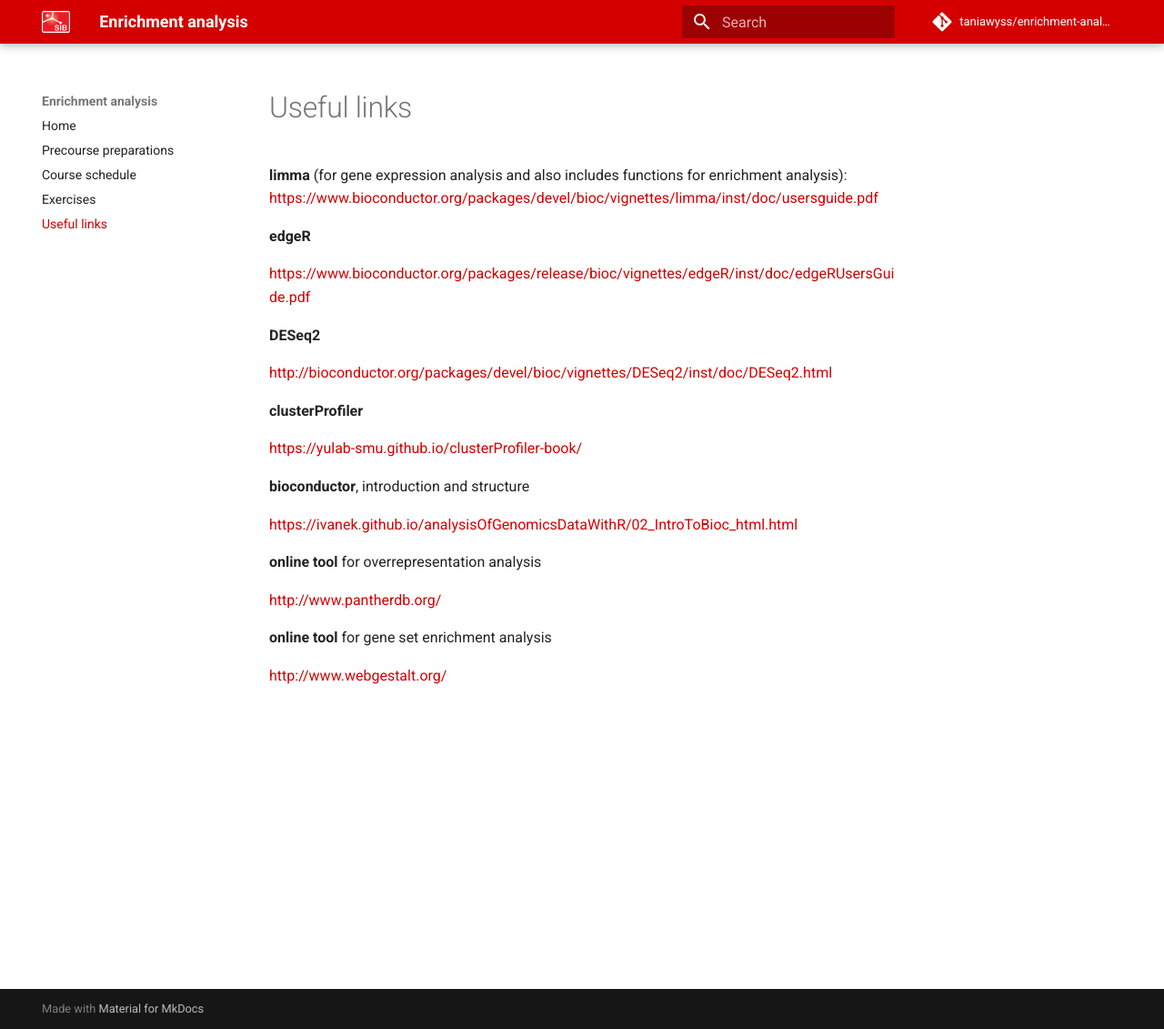
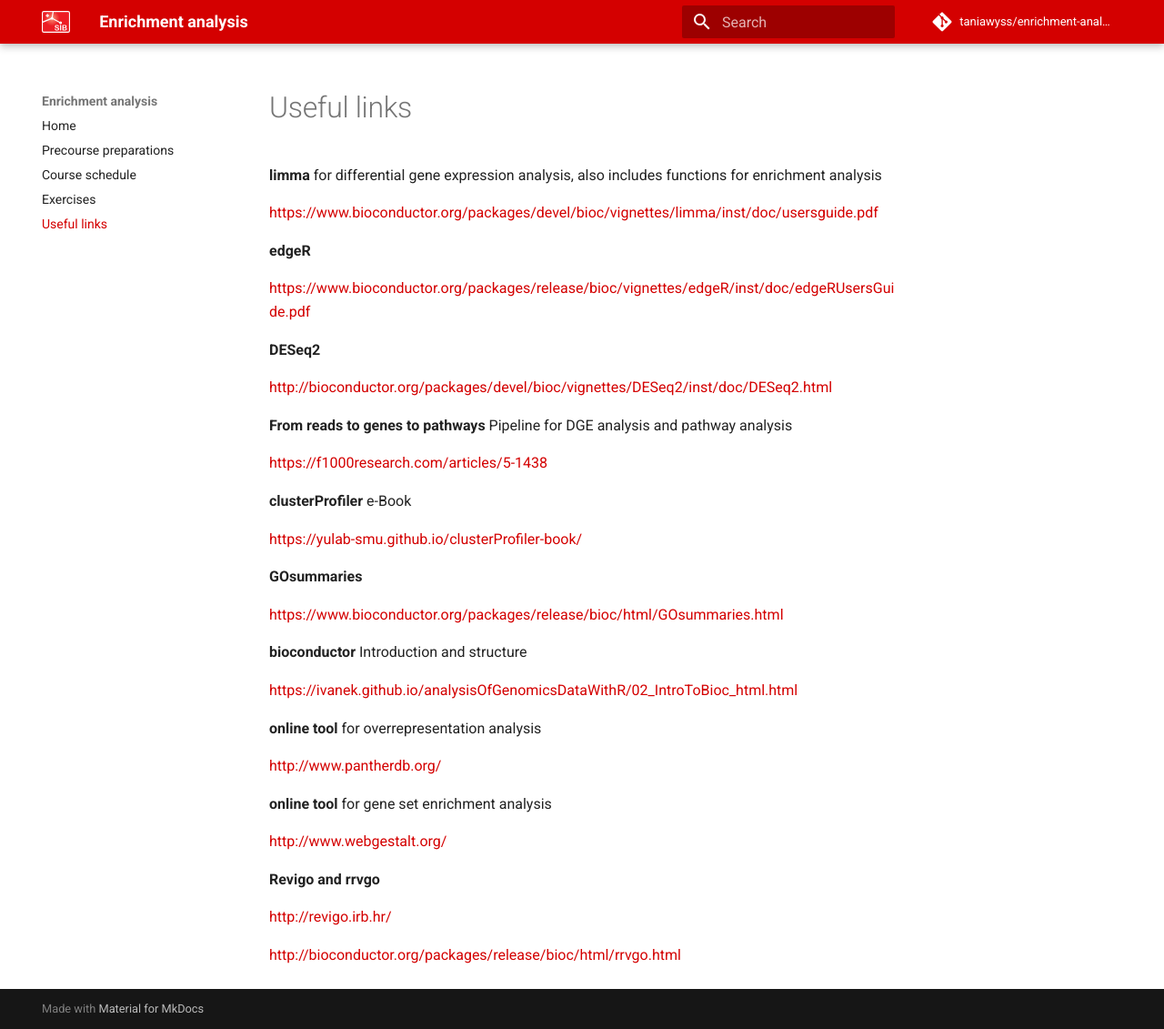
Before and after one commit to sib-swiss/enrichment-analysis-training, an MkDocs documentation site: the page built from docs/links.md, in a window 1280 px wide and 1131 px high. Shown: the whole window at 91% size. Built offline with MkDocs 1.6.1 and Material for MkDocs 9.7.7, drawn with Linux system fonts in a browser that asks for light colours; comment, search, counter and statistics services are not loaded.

```diff
--- a/docs/links.md
+++ b/docs/links.md
@@ -1,5 +1,6 @@
 
-**limma** (for gene expression analysis and also includes functions for enrichment analysis):
+**limma** for differential gene expression analysis, also includes functions for enrichment analysis
+
 [https://www.bioconductor.org/packages/devel/bioc/vignettes/limma/inst/doc/usersguide.pdf](https://www.bioconductor.org/packages/devel/bioc/vignettes/limma/inst/doc/usersguide.pdf)
 
 **edgeR**
@@ -10,11 +11,19 @@
 
 [http://bioconductor.org/packages/devel/bioc/vignettes/DESeq2/inst/doc/DESeq2.html](http://bioconductor.org/packages/devel/bioc/vignettes/DESeq2/inst/doc/DESeq2.html)
 
-**clusterProfiler**
+**From reads to genes to pathways** Pipeline for DGE analysis and pathway analysis
+
+[https://f1000research.com/articles/5-1438](https://f1000research.com/articles/5-1438)
+
+**clusterProfiler** e-Book
 
 [https://yulab-smu.github.io/clusterProfiler-book/](https://yulab-smu.github.io/clusterProfiler-book/)
 
-**bioconductor**, introduction and structure
+**GOsummaries**
+
+[https://www.bioconductor.org/packages/release/bioc/html/GOsummaries.html](https://www.bioconductor.org/packages/release/bioc/html/GOsummaries.html)
+
+**bioconductor** Introduction and structure
 
 [https://ivanek.github.io/analysisOfGenomicsDataWithR/02_IntroToBioc_html.html](https://ivanek.github.io/analysisOfGenomicsDataWithR/02_IntroToBioc_html.html)
 
@@ -25,3 +34,9 @@
 **online tool** for gene set enrichment analysis
 
 [http://www.webgestalt.org/](http://www.webgestalt.org/)
+
+**Revigo and rrvgo**
+
+[http://revigo.irb.hr/](http://revigo.irb.hr/)
+
+[http://bioconductor.org/packages/release/bioc/html/rrvgo.html](http://bioconductor.org/packages/release/bioc/html/rrvgo.html)
```
Also changed, not shown: docs/index.md (+2 -2 lines), 1 other file.
